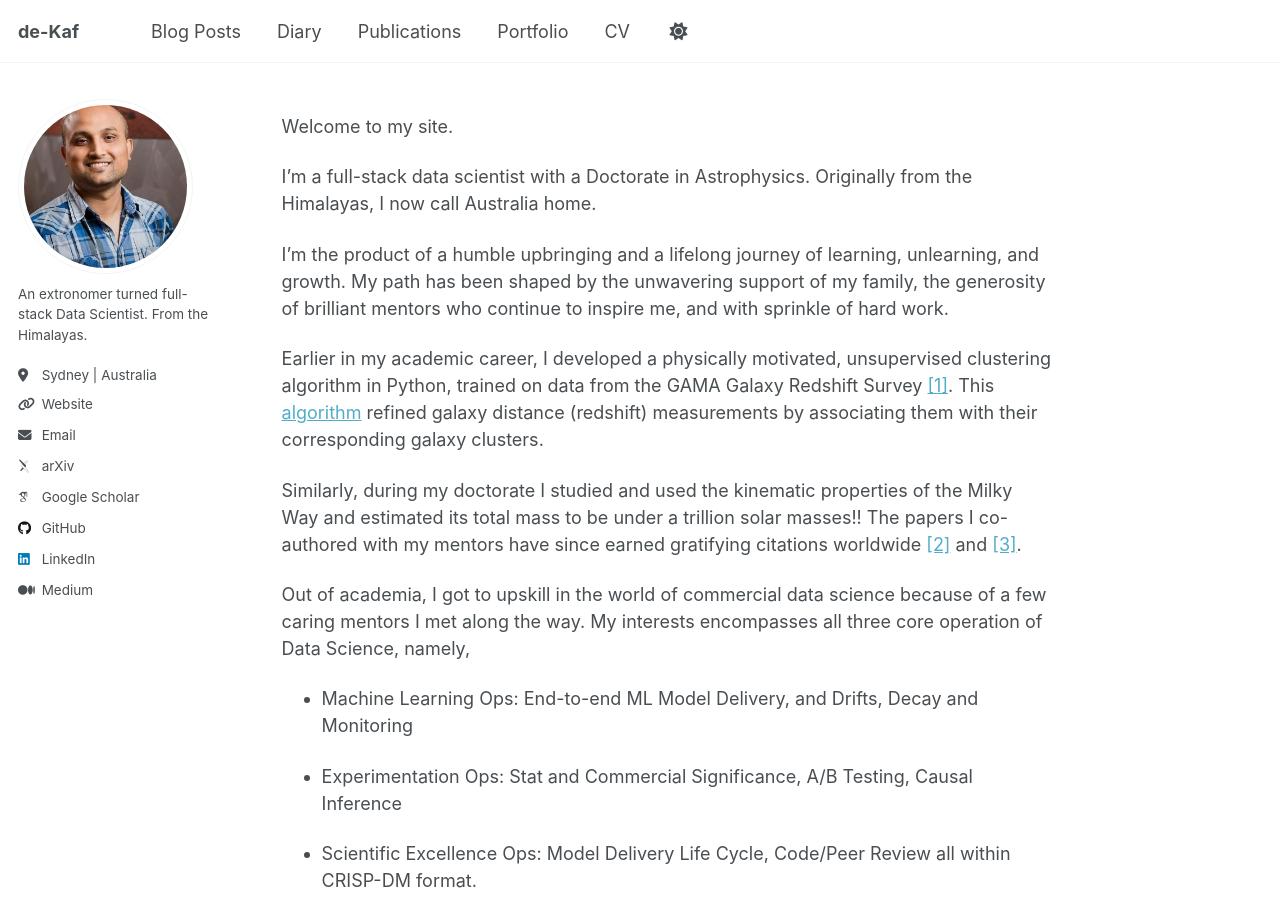
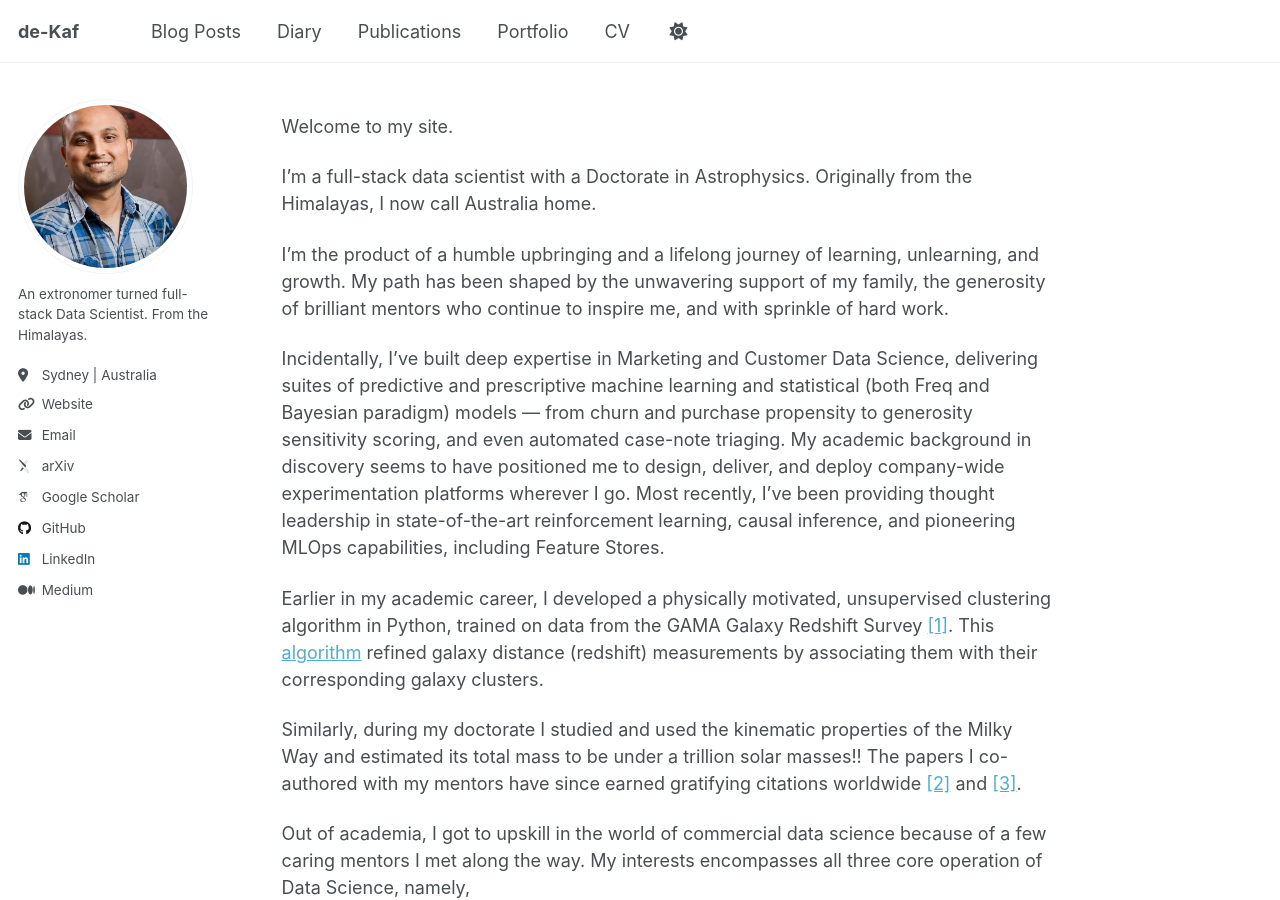
Before and after one commit to pkaf/pkaf.github.io, a Jekyll site: the page built from _pages/about.md, in a window 1280 px wide and 900 px high. Built offline with Jekyll 4.4.1, drawn with Linux system fonts in a browser that asks for light colours; some web fonts are replaced; a script that is not in the unit is left out.

Commit message:
component add to intro

```diff
--- a/_pages/about.md
+++ b/_pages/about.md
@@ -12,6 +12,8 @@ Welcome to my site.
 I’m a full-stack data scientist with a Doctorate in Astrophysics. Originally from the Himalayas, I now call Australia home.
 
 I’m the product of a humble upbringing and a lifelong journey of learning, unlearning, and growth. My path has been shaped by the unwavering support of my family, the generosity of brilliant mentors who continue to inspire me, and with sprinkle of hard work.
+
+Incidentally, I’ve built deep expertise in Marketing and Customer Data Science, delivering suites of predictive and prescriptive machine learning and statistical (both Freq and Bayesian paradigm) models — from churn and purchase propensity to generosity sensitivity scoring, and even automated case-note triaging. My academic background in discovery seems to have positioned me to design, deliver, and deploy company-wide experimentation platforms wherever I go. Most recently, I’ve been providing thought leadership in state-of-the-art reinforcement learning, causal inference, and pioneering MLOps capabilities, including Feature Stores.
 
 Earlier in my academic career, I developed a physically motivated, unsupervised clustering algorithm in Python, trained on data from the GAMA Galaxy Redshift Survey [[1]](https://academic.oup.com/mnras/article/479/3/3746/5039667). This [algorithm](https://github.com/pkaf/galtag) refined galaxy distance (redshift) measurements by associating them with their corresponding galaxy clusters.
 
```
